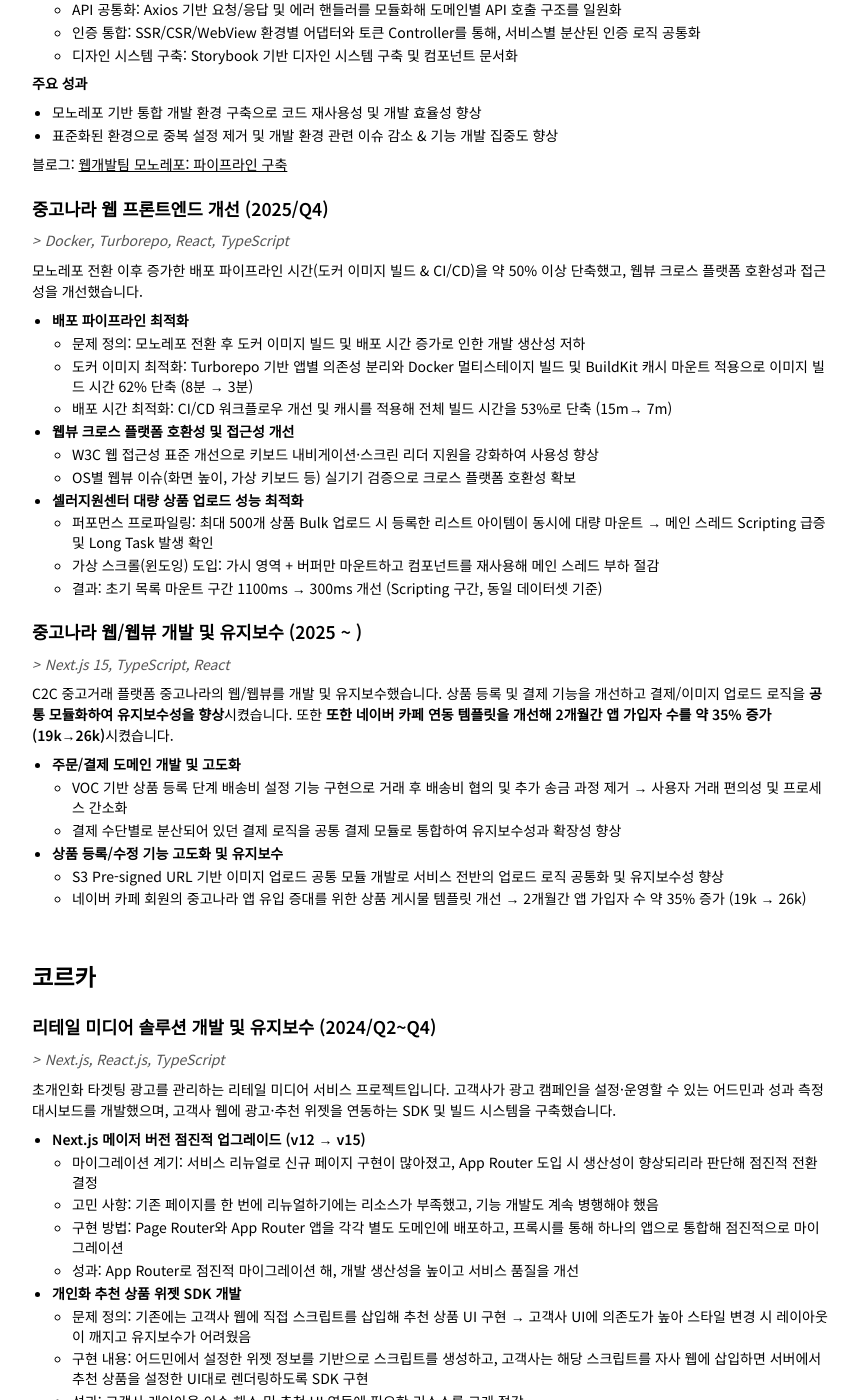
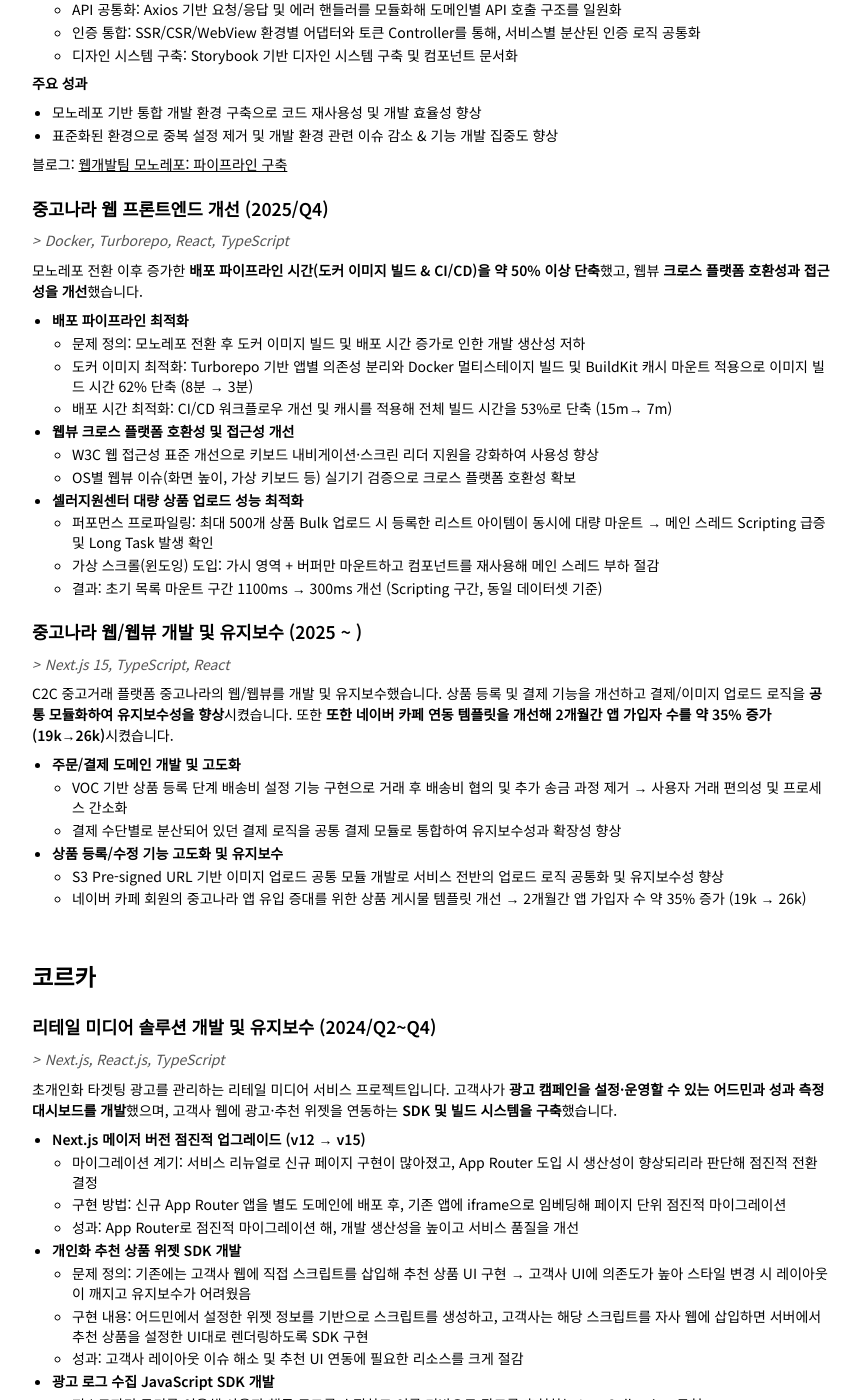
Before and after one commit to ghost-redo/ghost-redo.github.io, a Jekyll site: the page built from resume.md, in a window 1280 px wide and 1400 px high, scrolled down 1671 px. Shown: the whole window, without its empty margins (209-1070 px from the left). Built offline with Jekyll 4.4.1, drawn with Linux system fonts in a browser that asks for light colours; some web fonts are replaced; some of the changed text lies outside the part shown.

Commit message:
Update resume.md

```diff
--- a/resume.md
+++ b/resume.md
@@ -98,7 +98,7 @@ AI 기반 B2B SaaS 광고/추천 솔루션 초기 스타트업
 
 > _Docker, Turborepo, React, TypeScript_
 
-모노레포 전환 이후 증가한 배포 파이프라인 시간(도커 이미지 빌드 & CI/CD)을 약 50% 이상 단축했고, 웹뷰 크로스 플랫폼 호환성과 접근성을 개선했습니다.
+모노레포 전환 이후 증가한 **배포 파이프라인 시간(도커 이미지 빌드 & CI/CD)을 약 50% 이상 단축**했고, 웹뷰 **크로스 플랫폼 호환성과 접근성을 개선**했습니다.
 
 - **배포 파이프라인 최적화**
   - 문제 정의: 모노레포 전환 후 도커 이미지 빌드 및 배포 시간 증가로 인한 개발 생산성 저하
@@ -134,12 +134,11 @@ C2C 중고거래 플랫폼 중고나라의 웹/웹뷰를 개발 및 유지보수
 
 > _Next.js, React.js, TypeScript_
 
-초개인화 타겟팅 광고를 관리하는 리테일 미디어 서비스 프로젝트입니다. 고객사가 광고 캠페인을 설정·운영할 수 있는 어드민과 성과 측정 대시보드를 개발했으며, 고객사 웹에 광고·추천 위젯을 연동하는 SDK 및 빌드 시스템을 구축했습니다.
+초개인화 타겟팅 광고를 관리하는 리테일 미디어 서비스 프로젝트입니다. 고객사가 **광고 캠페인을 설정·운영할 수 있는 어드민과 성과 측정 대시보드를 개발**했으며, 고객사 웹에 광고·추천 위젯을 연동하는 **SDK 및 빌드 시스템을 구축**했습니다.
 
 - **Next.js 메이저 버전 점진적 업그레이드 (v12 → v15)**
    - 마이그레이션 계기: 서비스 리뉴얼로 신규 페이지 구현이 많아졌고, App Router 도입 시 생산성이 향상되리라 판단해 점진적 전환 결정
-   - 고민 사항: 기존 페이지를 한 번에 리뉴얼하기에는 리소스가 부족했고, 기능 개발도 계속 병행해야 했음
-   - 구현 방법: Page Router와 App Router 앱을 각각 별도 도메인에 배포하고, 프록시를 통해 하나의 앱으로 통합해 점진적으로 마이그레이션
+   - 구현 방법: 신규 App Router 앱을 별도 도메인에 배포 후, 기존 앱에 iframe으로 임베딩해 페이지 단위 점진적 마이그레이션
    - 성과: App Router로 점진적 마이그레이션 해, 개발 생산성을 높이고 서비스 품질을 개선
 - **개인화 추천 상품 위젯 SDK 개발**
    - 문제 정의: 기존에는 고객사 웹에 직접 스크립트를 삽입해 추천 상품 UI 구현 → 고객사 UI에 의존도가 높아 스타일 변경 시 레이아웃이 깨지고 유지보수가 어려웠음
@@ -151,9 +150,6 @@ C2C 중고거래 플랫폼 중고나라의 웹/웹뷰를 개발 및 유지보수
 - **SDK 빌드 시스템 구축 및 최적화**
   - 다양한 환경의 고객사를 위해 ESM, CJS, IIFE 포맷 지원
   - Vite 기반 빌드 파이프라인 구축: External dependencies 설정으로 번들 사이즈 70% 경량화 (247kB → 70kB)
-
-
-블로그: [프로젝트 점진적 마이그레이션: 프록시를 통한 도메인 통합](https://medium.com/@hong009319/f75b5df38f4b)
 
 ### 디자인 시스템 : 스토리북 빌드 속도 개선 (2024/Q1)
 
```
